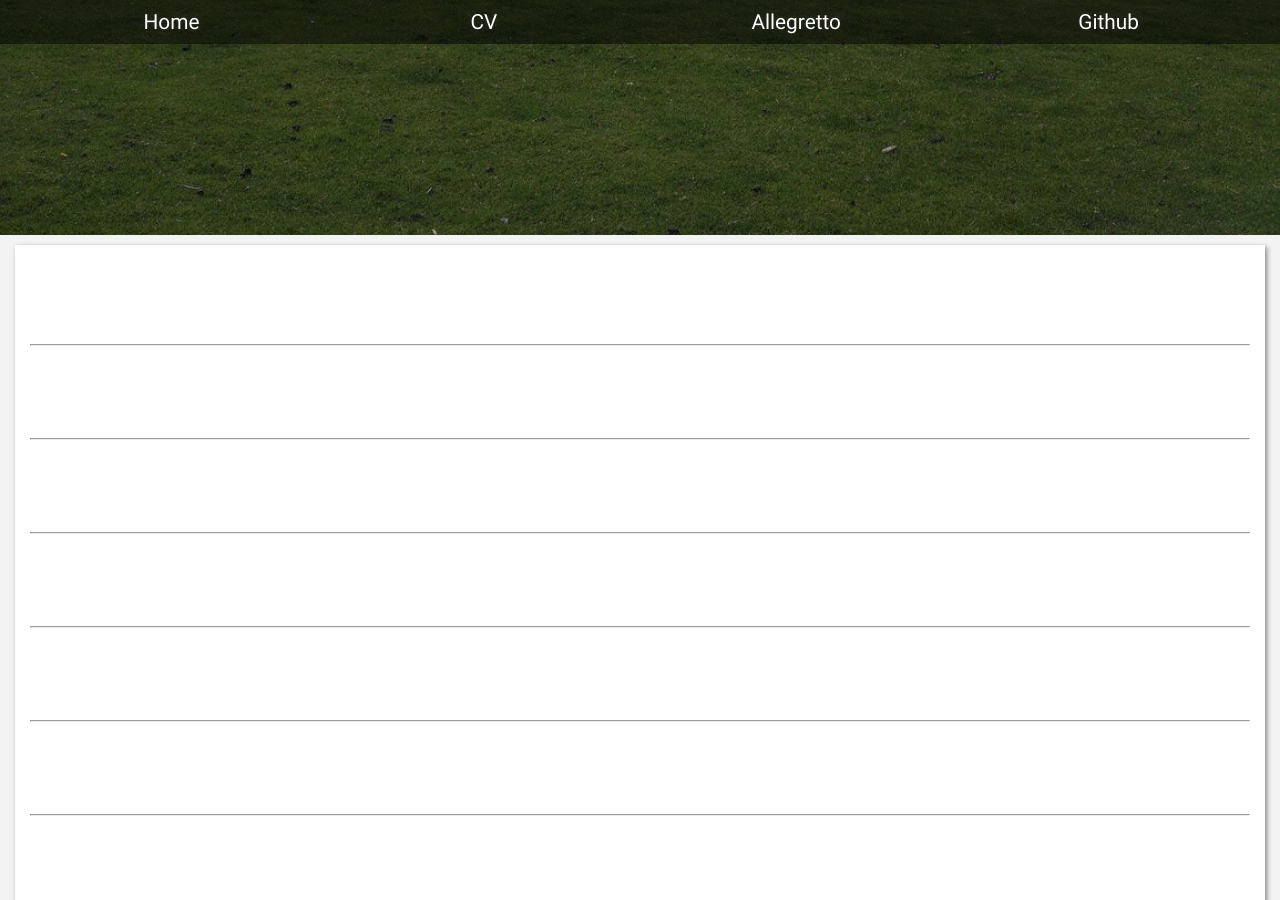
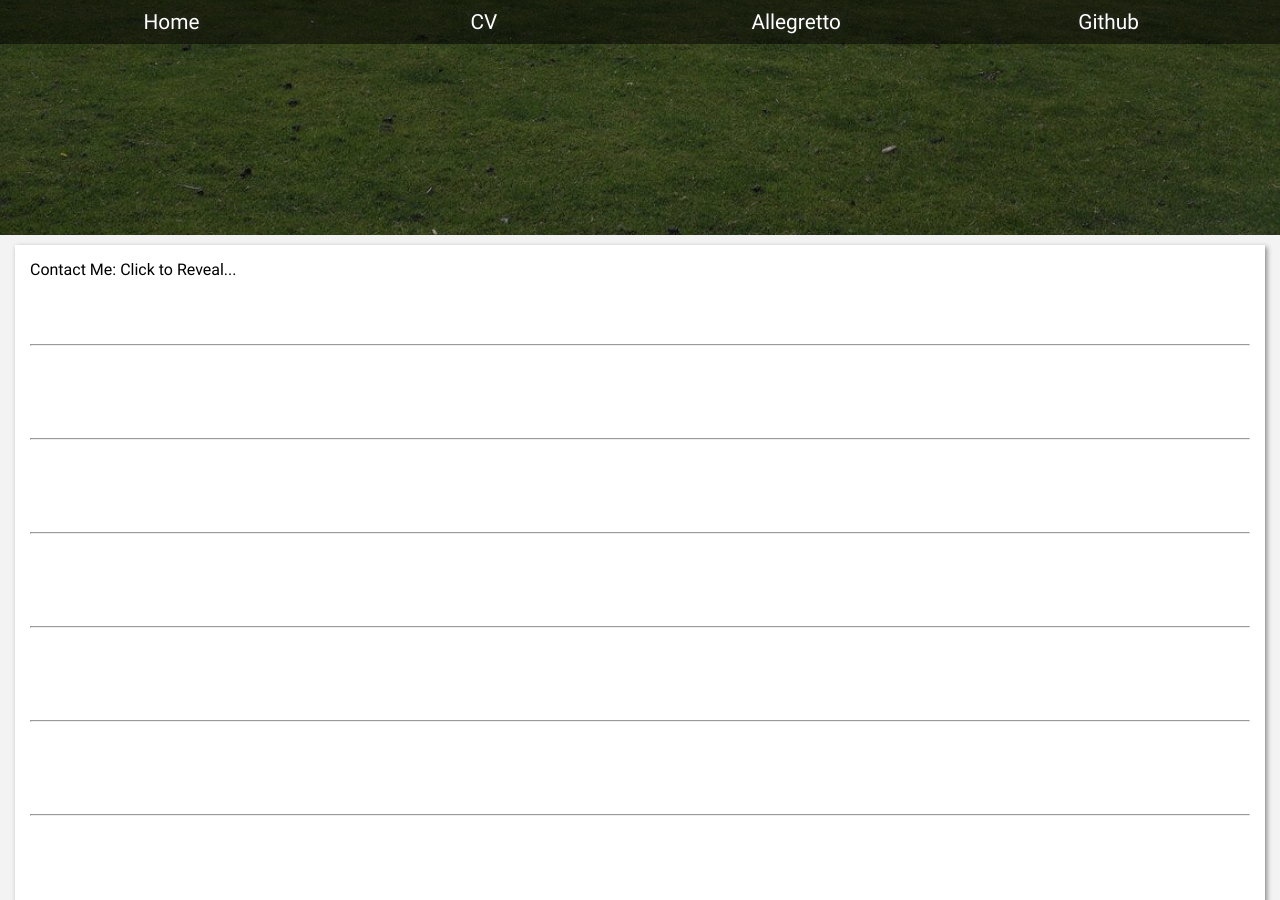
Before and after one commit to dcdanny/dcdanny.github.io, a Jekyll site: the page built from index.md, in a window 1280 px wide and 900 px high, scrolled down 485 px. Built offline with Jekyll 4.4.1, drawn with Linux system fonts in a browser that asks for light colours; a script that is not in the unit is left out; part of the change alters nothing that is shown.

Commit message:
Added email address obfuscation with JS

```diff
--- a/_layouts/homeq.html
+++ b/_layouts/homeq.html
@@ -1,8 +1,25 @@
 ---
 layout: header
 ---
+<script>
+function genCon(){
+document.getElementById('genc').innerHTML = "Loading...";
+	setTimeout(function (){
+		var a = "l.com";
+		var b = "dcdanny";
+		var c = "g";
+		var d = "clarke";
+		var e = 8 * 8;
+		var f = "mai";
+		var g = String.fromCharCode(e);
+		var x = d + g + c + f + a;
+		document.getElementById('genc').innerHTML = "<a h" + "ref=" + f + "lto" + ":" + b + x + ">" + b + x + "</a>";
+	}, 1500);
+}
+</script>
 <div class="content">
-
+Contact Me:
+<span id="genc" onclick="genCon();">Click to Reveal...</span>
 <br><br><br><br>
 <hr>
 <br><br><br><br>
```
